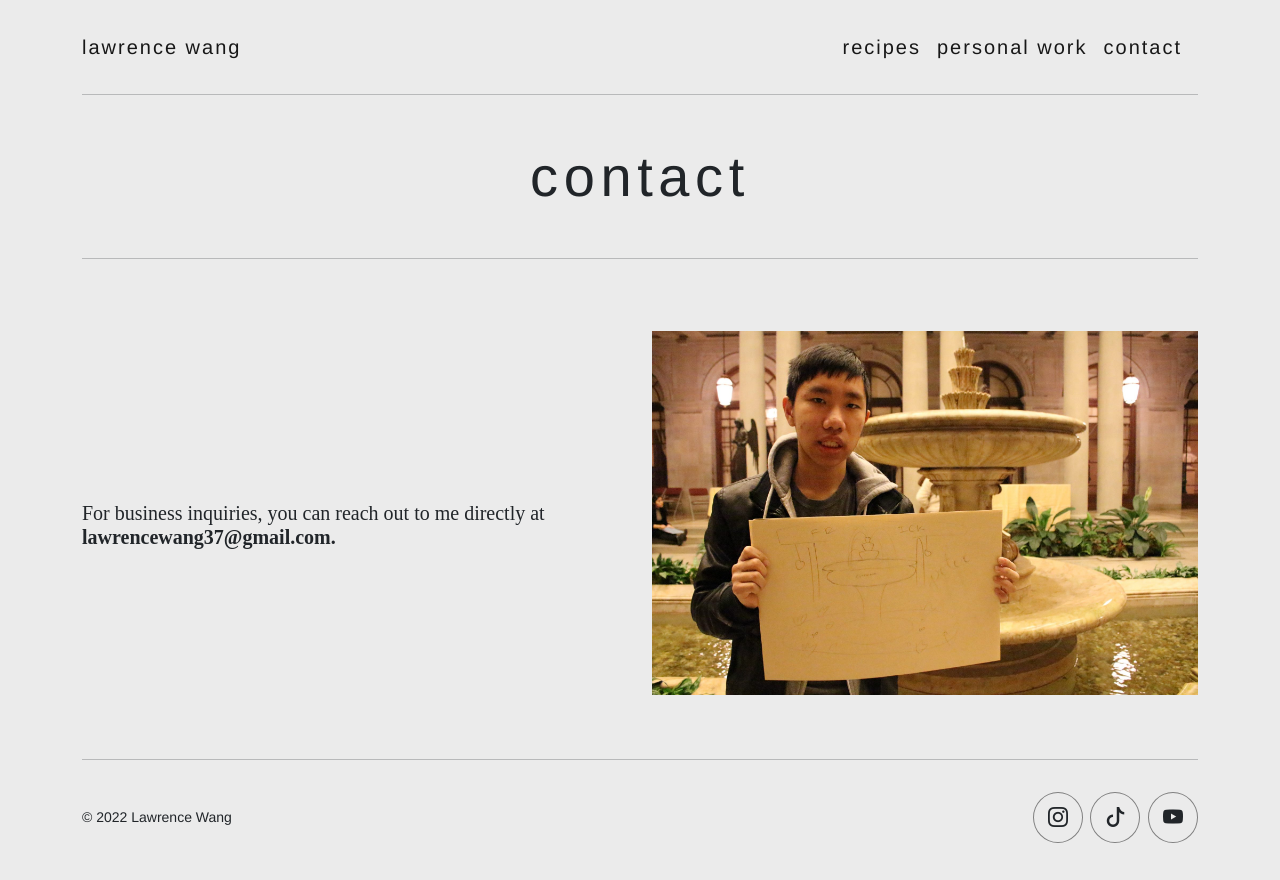
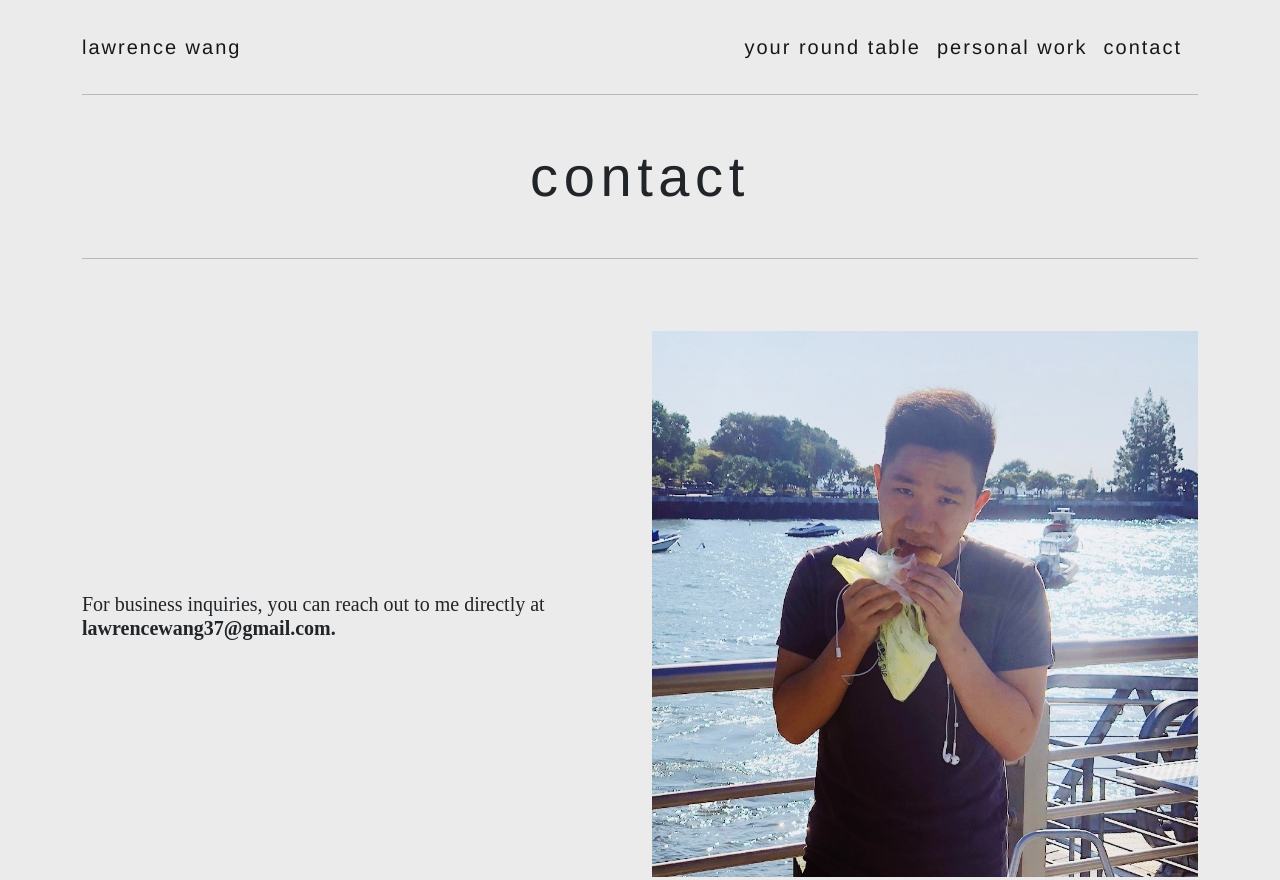
Before and after one commit to heeyupchung/lawrence-wang, a plain HTML site: page contact.html in a window 1280 px wide. Shown: the top 880 px of the page. Drawn offline with nearby package versions, Linux system fonts and the light colour scheme.

Commit message:
change images on home and contact page

```diff
--- a/contact.html
+++ b/contact.html
@@ -16,7 +16,7 @@
       <a id="navigation" class="navbar-brand" href="./index.html">lawrence wang</a>
       <div id="navigation2" class="navbar-nav">
         <!-- wix website for personal work  -->
-        <a id="recipes" class="nav-item navbar-brand" href="#">recipes</a>
+        <a id="recipes" class="nav-item navbar-brand" href="#">your round table</a>
         <a id="work" class="nav-item navbar-brand" href="./work.html">personal work</a>
         <a id="contact" class="nav-item navbar-brand" href="./contact.html">contact</a>
       </div>
@@ -38,7 +38,7 @@
       </div>
       <div class="col-md-6 mb-5">
         <div class="list-group">
-          <img src="./img/lel.jpeg">
+          <img src="./img/contact.jpeg">
         </div>
       </div>
     </div>
--- a/styles.css
+++ b/styles.css
@@ -26,7 +26,7 @@
 
 #homeblurb {
   font-family:'Times New Roman', Times, serif;
-  font-size: 24px;
+  font-size: 28px;
   font-style: italic;
   font-weight: bolder;
 }
```
Also changed, not shown: index.html (+1 -1 lines), work.html (+1 -1 lines), img/contact.jpeg (added), img/front.jpeg (added).
